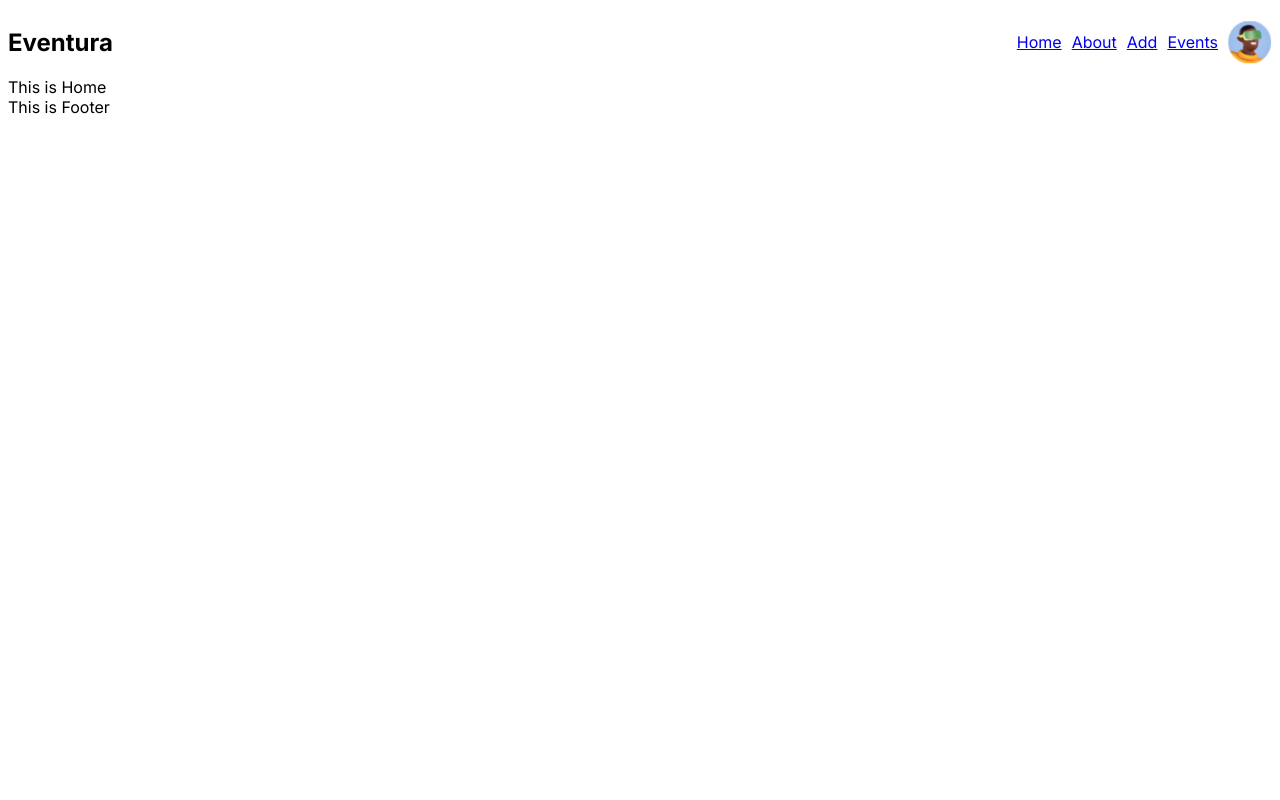
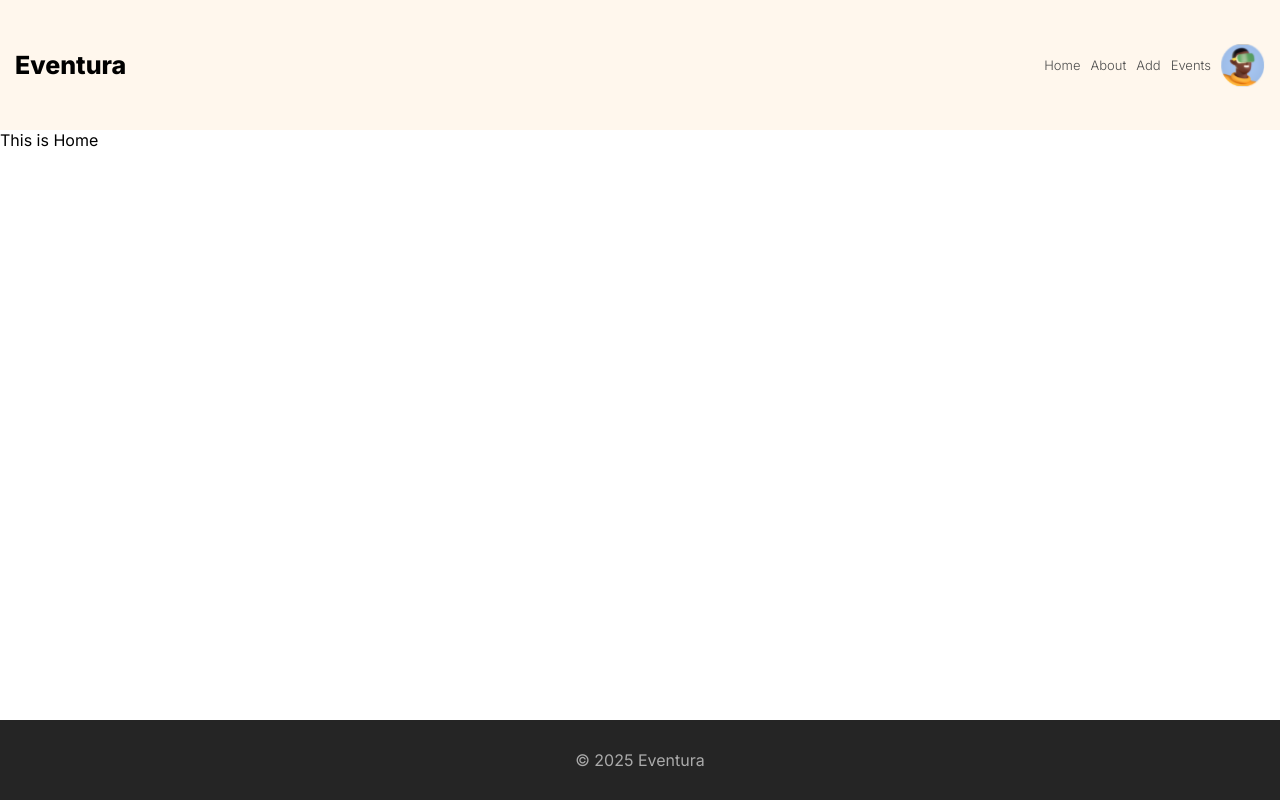
Before and after one commit to VitorPio7/Eventura, a React (Vite) app in the folder Eventura/: page / in a window 1280 px wide. Built offline with nearby package versions, Linux system fonts and the light colour scheme.

Commit message:
today again
today again

```diff
--- a/Eventura/index.html
+++ b/Eventura/index.html
@@ -10,6 +10,7 @@
     <link href="https://fonts.googleapis.com/css2?family=Inter:ital,opsz,wght@0,14..32,100..900;1,14..32,100..900&display=swap" rel="stylesheet">
   </head>
   <body>
+
     <div id="root"></div>
     <script type="module" src="/src/main.jsx"></script>
   </body>
--- a/Eventura/src/componentes/Footer.jsx
+++ b/Eventura/src/componentes/Footer.jsx
@@ -1,3 +1,7 @@
+import style from "./css/Footer.module.css"
 export default function Footer(){
-    return <div>This is Footer</div>
+    let data = new Date()
+    return <footer className={style.myFooter}>
+        <p>&copy; {data.getFullYear()} Eventura</p>
+    </footer>
 }
--- a/Eventura/src/componentes/Header.jsx
+++ b/Eventura/src/componentes/Header.jsx
@@ -4,10 +4,18 @@ export default function Header(){
     return <nav className={classes.allNav}>
         <h1>Eventura</h1>
         <nav className={classes.mynav}>
-            <NavLink to="/"> Home</NavLink>
-            <NavLink to="/about">About</NavLink>
-            <NavLink to="/add">Add</NavLink>
-            <NavLink to="/events">Events</NavLink>
+            <NavLink  className={({isActive})=>{
+                return isActive ? classes.active : undefined
+            }}  to="/"> Home</NavLink>
+            <NavLink className={({isActive})=>{
+                return isActive ? classes.active : undefined
+            }}  to="/about" >About</NavLink>
+            <NavLink className={({isActive})=>{
+                return isActive ? classes.active : undefined
+            }} to="/add">Add</NavLink>
+            <NavLink className={({isActive})=>{
+                return isActive ? classes.active : undefined
+            }} to="/events">Events</NavLink>
             <img src="icon.png" alt="userIcon" />
         </nav>
     </nav>
--- /dev/null
+++ b/Eventura/src/componentes/css/Footer.module.css
@@ -0,0 +1,11 @@
+.myFooter{
+    display: flex;
+    align-items: center;
+    justify-content: center;
+    width: 100vw;
+    height: 80px;
+    background-color: #252525 ;
+    color: #AAAAAA;
+    position: fixed;
+    bottom: 0;
+}
--- a/Eventura/src/componentes/css/Header.module.css
+++ b/Eventura/src/componentes/css/Header.module.css
@@ -1,8 +1,18 @@
+*{
+    margin: 0px;
+}
 .allNav{
     display: flex;
     flex-direction: row;
+    height: 100px;
     align-items: center;
     justify-content: space-between;
+    background-color:#FFF7ED;
+    padding: 15px;
+}
+.allNav h1{
+    font-size: 25px;
+    font-weight: 800;
 }
 .mynav{
     display: flex;
@@ -11,3 +21,18 @@
     align-items: center;
     justify-content: end;
 }
+.mynav a{
+    text-decoration: none;
+    color:#4D4D4D;
+    font-weight: 300;
+    font-size: 13px;
+    cursor: pointer;
+}
+.mynav a:hover{
+    color:#161616;
+    font-weight: 700;
+}
+.active{
+    color:#161616;
+    font-weight: 700;
+}
```
